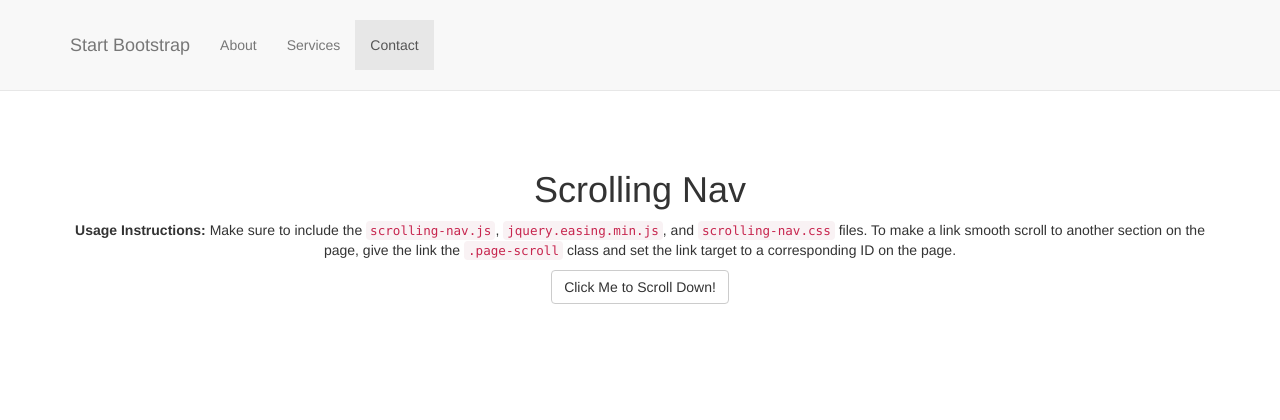
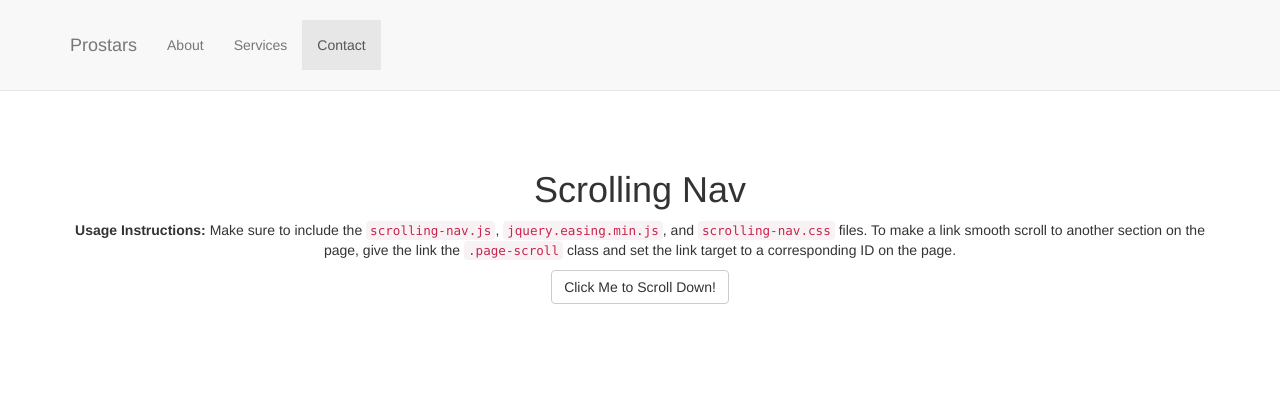
Before and after one commit to nstoik/prostars, a Flask app: page / in a window 1280 px wide. Shown: the top 420 px of the page. Run offline with Flask 2, Linux system fonts and the light colour scheme; some libraries are stand-ins or nearby versions.

Commit message:
updated app.py

```diff
--- a/app/app.py
+++ b/app/app.py
@@ -1,3 +1,4 @@
+import os
 from flask import Flask, render_template
 
 app = Flask(__name__)
@@ -8,4 +9,6 @@ def hello():
 	return render_template('index.html')
 
 if __name__ == "__main__":
-	app.run()
+
+	port = os.environ.get('PORT', 5000)
+	app.run(host = '0.0.0.0', port = port)
--- a/app/templates/index.html
+++ b/app/templates/index.html
@@ -9,20 +9,13 @@
     <meta name="description" content="">
     <meta name="author" content="">
 
-    <title>Scrolling Nav - Start Bootstrap Template</title>
+    <title>Prostars</title>
 
     <!-- Bootstrap Core CSS -->
     <link href="static/css/bootstrap.min.css" rel="stylesheet">
 
     <!-- Custom CSS -->
     <link href="static/css/scrolling-nav.css" rel="stylesheet">
-
-    <!-- HTML5 Shim and Respond.js IE8 support of HTML5 elements and media queries -->
-    <!-- WARNING: Respond.js doesn't work if you view the page via file:// -->
-    <!--[if lt IE 9]>
-        <script src="https://oss.maxcdn.com/libs/html5shiv/3.7.0/html5shiv.js"></script>
-        <script src="https://oss.maxcdn.com/libs/respond.js/1.4.2/respond.min.js"></script>
-    <![endif]-->
 
 </head>
 
@@ -40,7 +33,7 @@
                     <span class="icon-bar"></span>
                     <span class="icon-bar"></span>
                 </button>
-                <a class="navbar-brand page-scroll" href="#page-top">Start Bootstrap</a>
+                <a class="navbar-brand page-scroll" href="#page-top">Prostars</a>
             </div>
 
             <!-- Collect the nav links, forms, and other content for toggling -->
```
